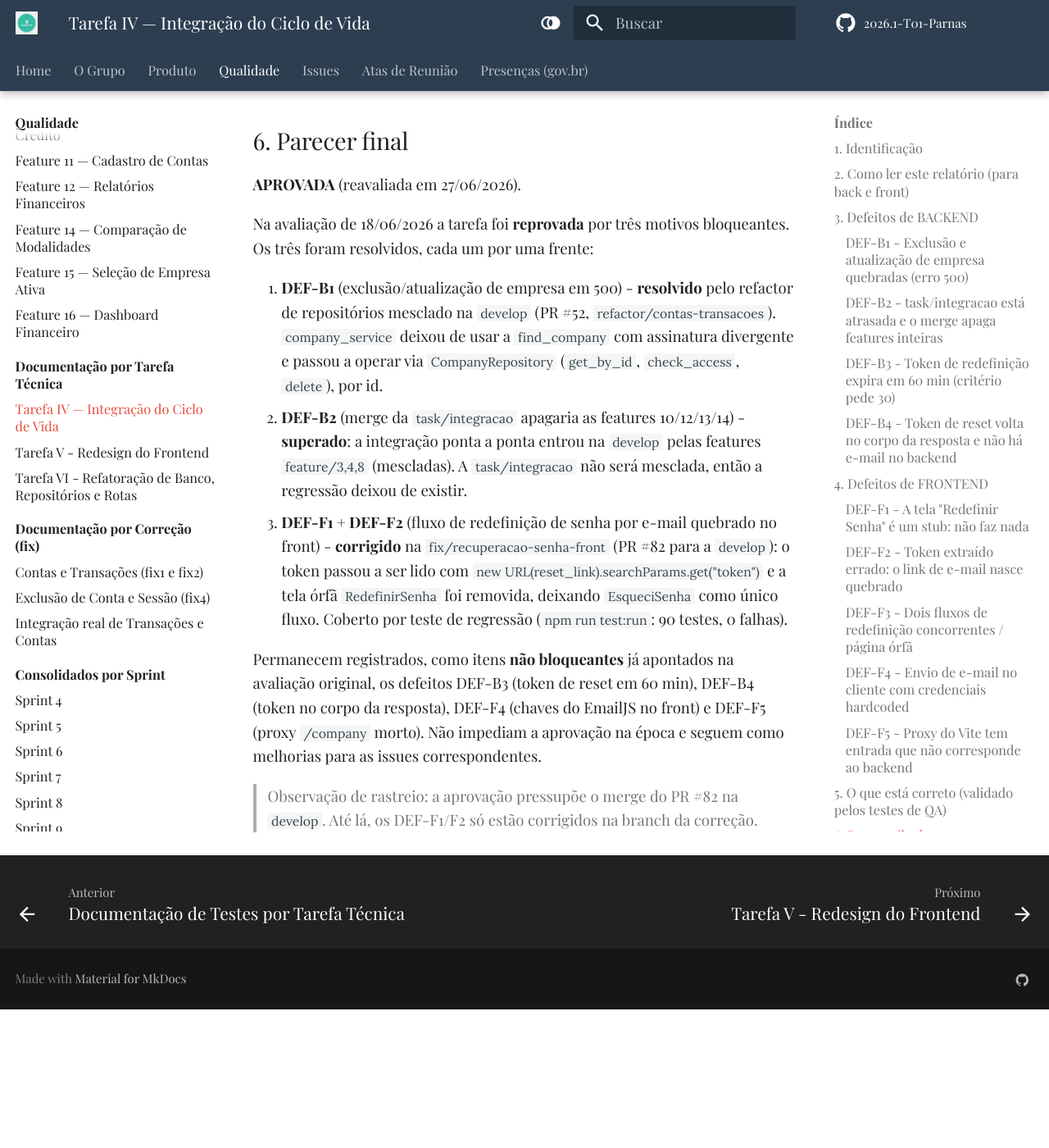
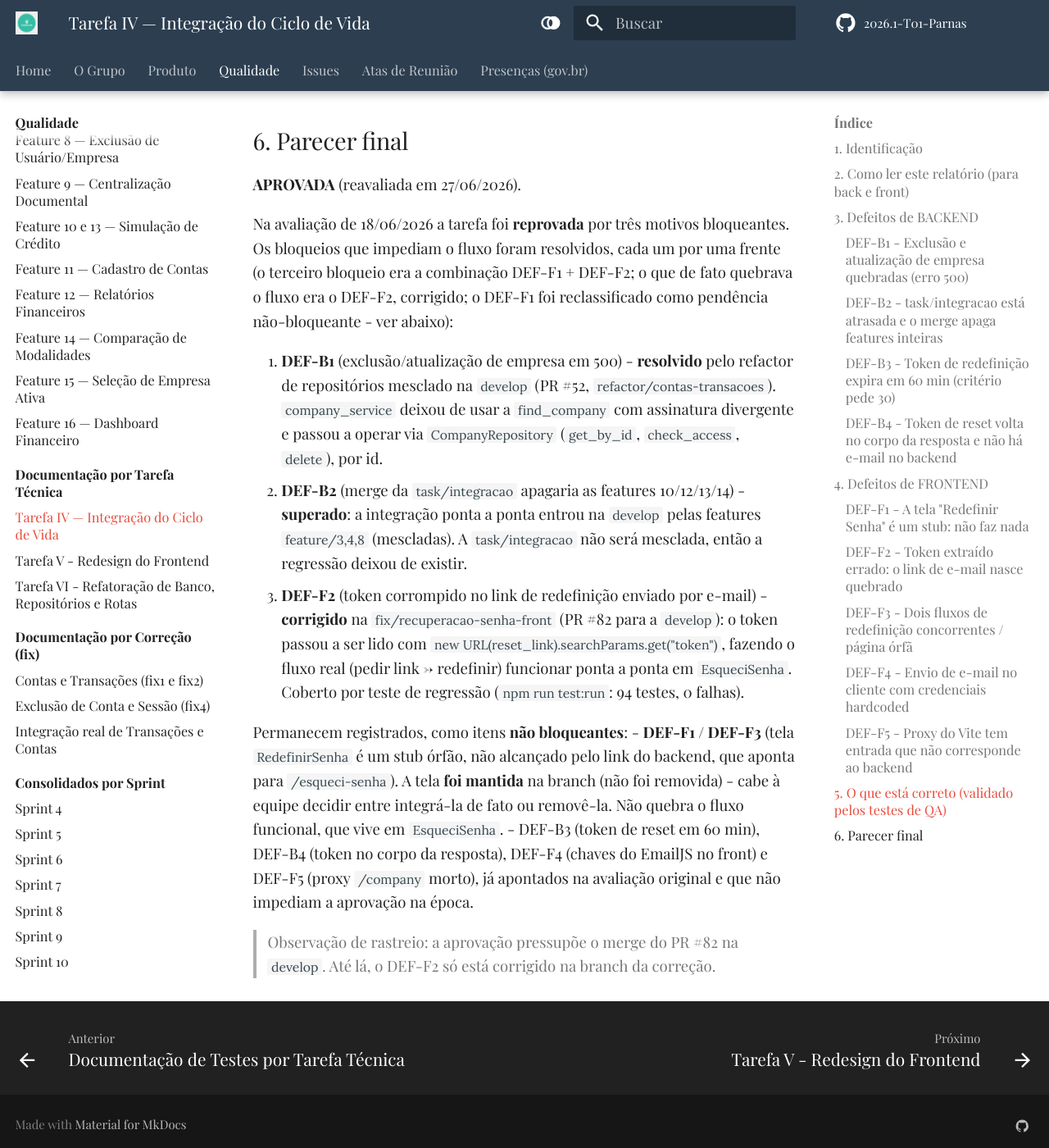
Before and after one commit to FGA0138-MDS-Ajax/2026.1-T01-Parnas, an MkDocs documentation site: the page built from docs/qualidade/tasks/task_4_integracao-ciclo-vida.md, in a window 1280 px wide and 1400 px high, scrolled down 7207 px. Shown: the whole window at 82% size. Built offline with MkDocs 1.6.1 and Material for MkDocs 9.7.7, drawn with Linux system fonts in a browser that asks for light colours; some web fonts are replaced; comment, search, counter and statistics services are not loaded; before the commit the page ends 8438 px from its top, so only the background shows below that.

Commit message:
docs: ajusta o relatorio da task4 (RedefinirSenha mantida, so o token foi corrigido)

```diff
--- a/docs/qualidade/tasks/task_4_integracao-ciclo-vida.md
+++ b/docs/qualidade/tasks/task_4_integracao-ciclo-vida.md
@@ -255,7 +255,9 @@
 **APROVADA** (reavaliada em 27/06/2026).
 
 Na avaliação de 18/06/2026 a tarefa foi **reprovada** por três motivos bloqueantes.
-Os três foram resolvidos, cada um por uma frente:
+Os bloqueios que impediam o fluxo foram resolvidos, cada um por uma frente (o terceiro
+bloqueio era a combinação DEF-F1 + DEF-F2; o que de fato quebrava o fluxo era o DEF-F2,
+corrigido; o DEF-F1 foi reclassificado como pendência não-bloqueante - ver abaixo):
 
 1. **DEF-B1** (exclusão/atualização de empresa em 500) - **resolvido** pelo refactor
    de repositórios mesclado na `develop` (PR #52, `refactor/contas-transacoes`).
@@ -265,16 +267,20 @@
    **superado**: a integração ponta a ponta entrou na `develop` pelas features
    `feature/3,4,8` (mescladas). A `task/integracao` não será mesclada, então a
    regressão deixou de existir.
-3. **DEF-F1 + DEF-F2** (fluxo de redefinição de senha por e-mail quebrado no front) -
+3. **DEF-F2** (token corrompido no link de redefinição enviado por e-mail) -
    **corrigido** na `fix/recuperacao-senha-front` (PR #82 para a `develop`): o token
-   passou a ser lido com `new URL(reset_link).searchParams.get("token")` e a tela órfã
-   `RedefinirSenha` foi removida, deixando `EsqueciSenha` como único fluxo. Coberto por
-   teste de regressão (`npm run test:run`: 90 testes, 0 falhas).
+   passou a ser lido com `new URL(reset_link).searchParams.get("token")`, fazendo o fluxo
+   real (pedir link -> redefinir) funcionar ponta a ponta em `EsqueciSenha`. Coberto por
+   teste de regressão (`npm run test:run`: 94 testes, 0 falhas).
 
-Permanecem registrados, como itens **não bloqueantes** já apontados na avaliação
-original, os defeitos DEF-B3 (token de reset em 60 min), DEF-B4 (token no corpo da
-resposta), DEF-F4 (chaves do EmailJS no front) e DEF-F5 (proxy `/company` morto). Não
-impediam a aprovação na época e seguem como melhorias para as issues correspondentes.
+Permanecem registrados, como itens **não bloqueantes**:
+- **DEF-F1 / DEF-F3** (tela `RedefinirSenha` é um stub órfão, não alcançado pelo link do
+  backend, que aponta para `/esqueci-senha`). A tela **foi mantida** na branch (não foi
+  removida) - cabe à equipe decidir entre integrá-la de fato ou removê-la. Não quebra o
+  fluxo funcional, que vive em `EsqueciSenha`.
+- DEF-B3 (token de reset em 60 min), DEF-B4 (token no corpo da resposta), DEF-F4 (chaves
+  do EmailJS no front) e DEF-F5 (proxy `/company` morto), já apontados na avaliação
+  original e que não impediam a aprovação na época.
 
 > Observação de rastreio: a aprovação pressupõe o merge do PR #82 na `develop`. Até lá,
-> os DEF-F1/F2 só estão corrigidos na branch da correção.
+> o DEF-F2 só está corrigido na branch da correção.
```
